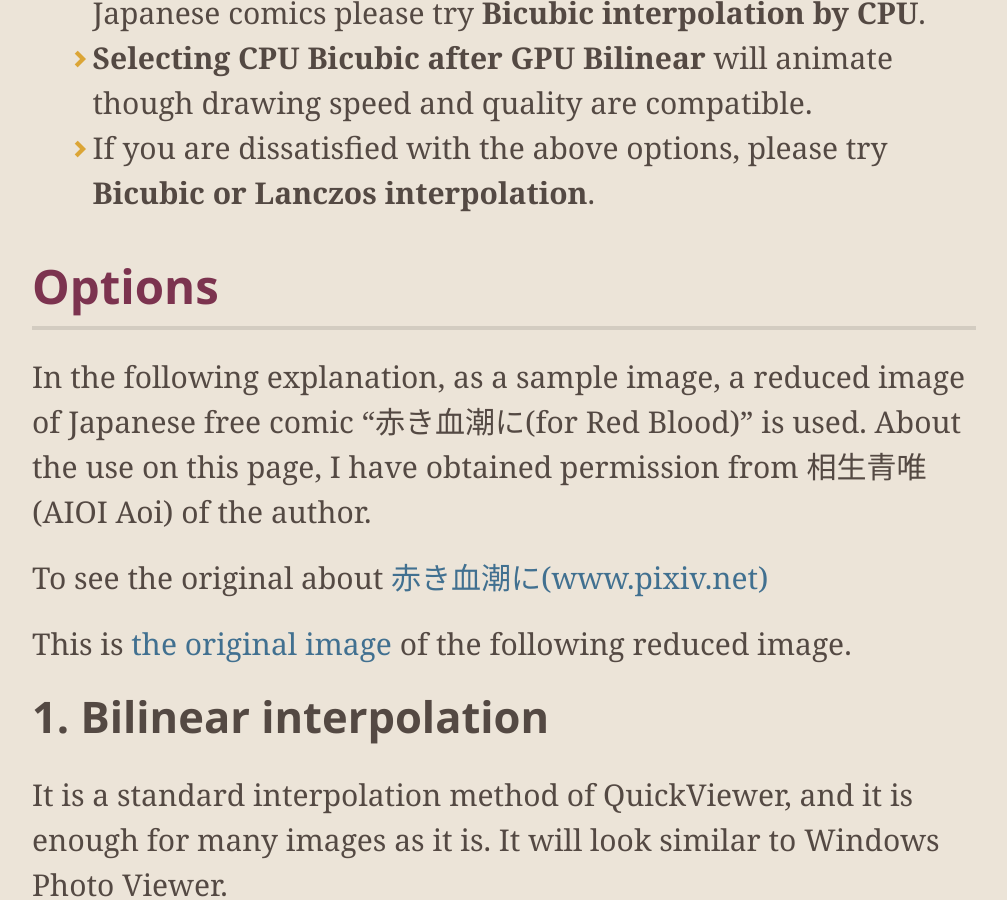
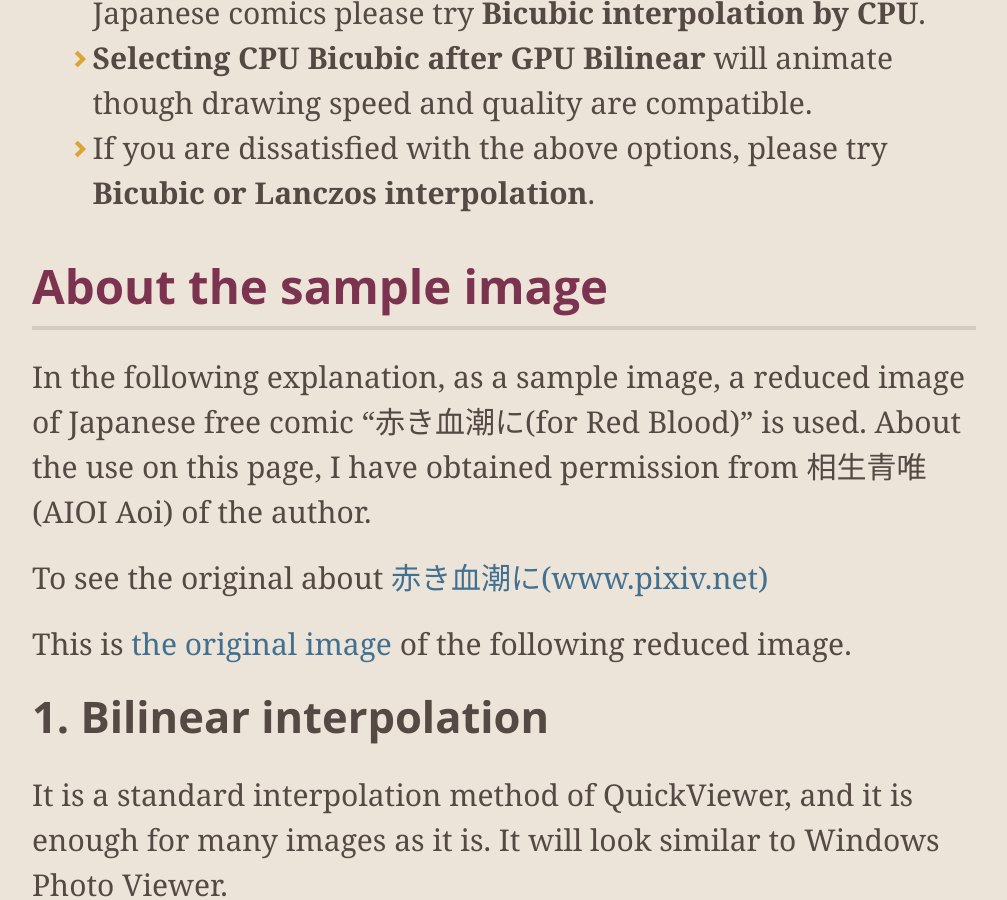
Before and after one commit to kanryu/quickviewer, a Jekyll site: the page built from docs/shader.md, in a window 1280 px wide and 900 px high, scrolled down 843 px. Shown: the whole window, without its empty margins (136-1143 px from the left). Built offline with Jekyll 4.4.1, drawn with Linux system fonts in a browser that asks for light colours; nearby versions of some CDN libraries; comment, search, counter and statistics services are not loaded; our own code applies the rules of GitHub Pages for plain Markdown files.

Commit message:
Update shader.md

```diff
--- a/docs/shader.md
+++ b/docs/shader.md
@@ -19,7 +19,7 @@ On this page, we will explain the difference in each option.
 - **Selecting CPU Bicubic after GPU Bilinear** will animate though drawing speed and quality are compatible.
 - If you are dissatisfied with the above options, please try **Bicubic or Lanczos interpolation**.
 
-## Options
+## About the sample image
 
 In the following explanation, as a sample image, a reduced image of Japanese free comic "赤き血潮に(for Red Blood)" is used.
 About the use on this page, I have obtained permission from 相生青唯(AIOI Aoi) of the author.
```
